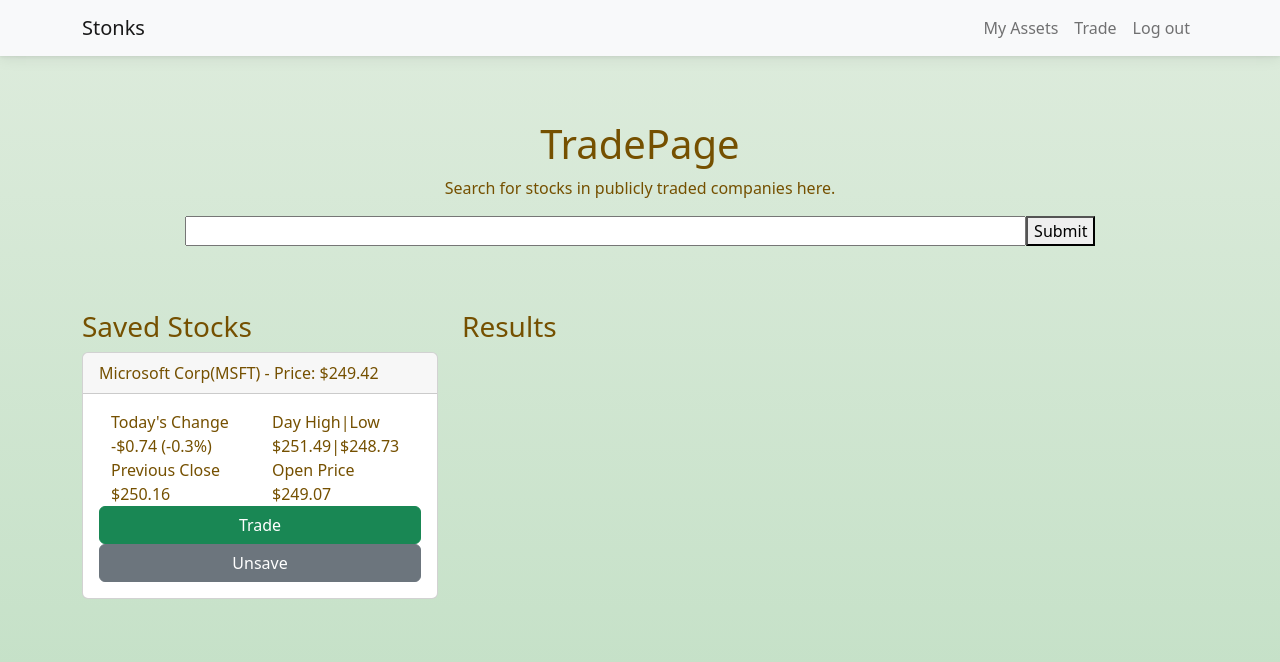
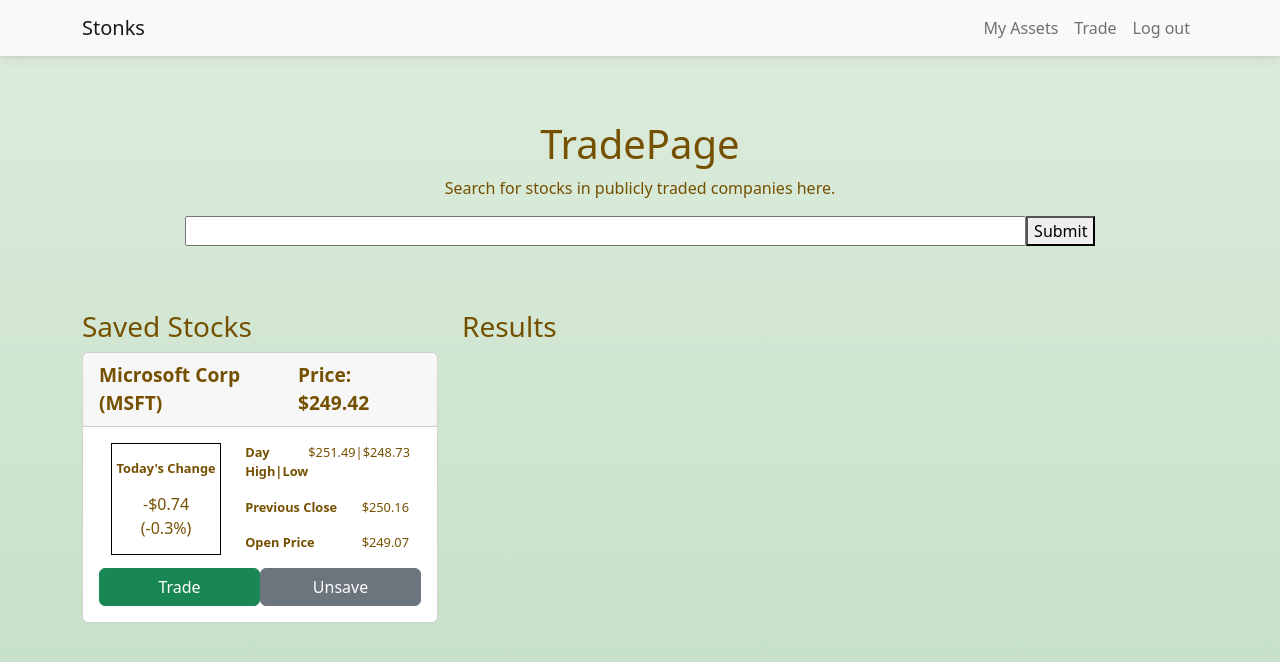
Before and after one commit to VirtualVasquez/Fantasy-Trading, a React (Create React App) app in the folder client/: page / in a window 1280 px wide. Shown: the top 662 px of the page. Built offline with nearby package versions, Linux system fonts and the light colour scheme.

Commit message:
desktop styling for saved stock cards done

```diff
--- /dev/null
+++ b/client/src/modules/TradePage/SavedStock/SavedStock.scss
@@ -0,0 +1,37 @@
+.saved-stock{
+    .card-header{
+        display: flex;
+        justify-content: space-between;
+        font-weight: 600;
+        font-size: 1.2rem;
+        p{
+            margin-bottom: 0;
+        }
+    }
+    .card-body{
+        font-size: 0.8rem;
+        .label{
+            font-weight: 800;
+        }
+        .day-change{
+            text-align: center;
+            border: 1px solid black;
+            height: 90%;
+            display: flex;
+            flex-direction: column;
+            justify-content: space-evenly;
+            .day-change-value{
+                font-size: 1rem;
+                display: flex;
+                flex-direction: column;
+            }
+        }
+        .saved-stats{
+            .stat{
+                display: flex;
+                justify-content: space-between;
+            }
+        }
+    }
+
+}
--- a/client/src/modules/TradePage/SavedStock/index.js
+++ b/client/src/modules/TradePage/SavedStock/index.js
@@ -1,39 +1,68 @@
 import React, {useEffect, useState } from 'react';
-
+import './SavedStock.scss';
 
 const SavedStock = props => {
     return (
-    <div class="card">
-        <div class="card-header">
-            <span>Microsoft Corp</span>
-            <span>(MSFT)</span>
-            <span> - </span>
-            <span>Price: $249.42</span>
+    <div className="card saved-stock">
+        <div className="card-header">
+            <div>
+                <p>
+                    <span className="comp comp-name">Microsoft Corp</span>
+                    <span className="comp comp-symbol"> (MSFT)</span>
+                </p>
+            </div>
+            <div>
+                <p>Price: <span>$249.42</span></p>
+            </div>
         </div>
         <div class="card-body">
             <div className='container'>
                 <div className='row'>
-
-                    <div className='col-6'>
-                    Today's Change
-                    -$0.74 (-0.3%)
+                    <div className='col-5'>
+                        <div className='day-change'>
+                            <div className='label day-change-label'>
+                                Today's Change
+                            </div>
+                            <div className='value day-change-value'>
+                                <span className='day-change-dollars'>
+                                    -$0.74
+                                </span>
+                                <span className='day-change-percentage'>
+                                    (-0.3%)
+                                </span>
+                            </div>
+                        </div>
                     </div>
-                    <div className='col-6'>
-                    Day High|Low
-                    $251.49|$248.73
+                    <div className='col-7 saved-stats'>
+                        <p className="stat high-low-stat">
+                            <span className="label high-low-label">
+                            Day High|Low
+                            </span>
+                            <span className="value high-low-value">
+                            $251.49|$248.73
+                            </span>
+                        </p>
+                        <p className="stat previous-close-stat">
+                            <span className="label previous-close-label">
+                            Previous Close
+                            </span>
+                            <span className="value previous-close-value">
+                            $250.16
+                            </span>
+                        </p>
+                        <p className="stat open-price-stat">
+                            <span className="label open-price-label">
+                            Open Price
+                            </span>
+                            <span className="value open-price-value">
+                            $249.07
+                            </span>
+                        </p>
                     </div>
-                    <div className='col-6'>
-                    Previous Close $250.16
-                    </div>
-                    <div className='col-6'>
-                    Open Price $249.07
-                    </div>
-
                 </div>
                 <div className='row'>
-                    <button class="btn btn-success">Trade</button>
-                    <button class="btn btn-secondary">Unsave</button>
-
+                    <button class="btn btn-success col-6">Trade</button>
+                    <button class="btn btn-secondary col-6">Unsave</button>
                 </div>
             </div>
 
```
